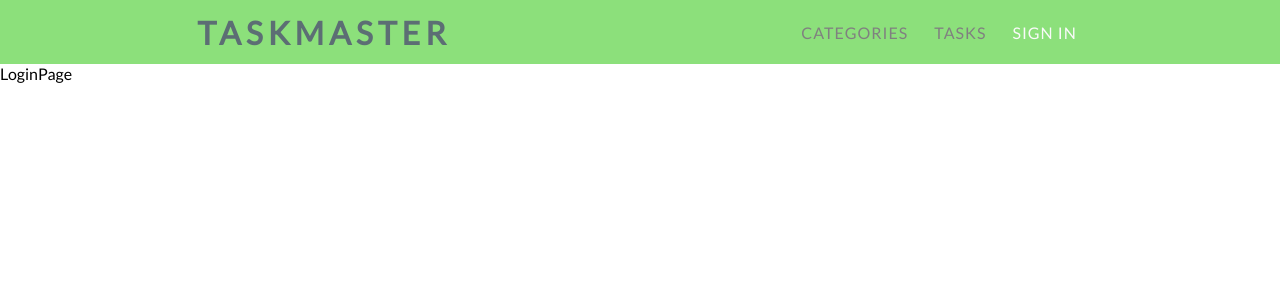
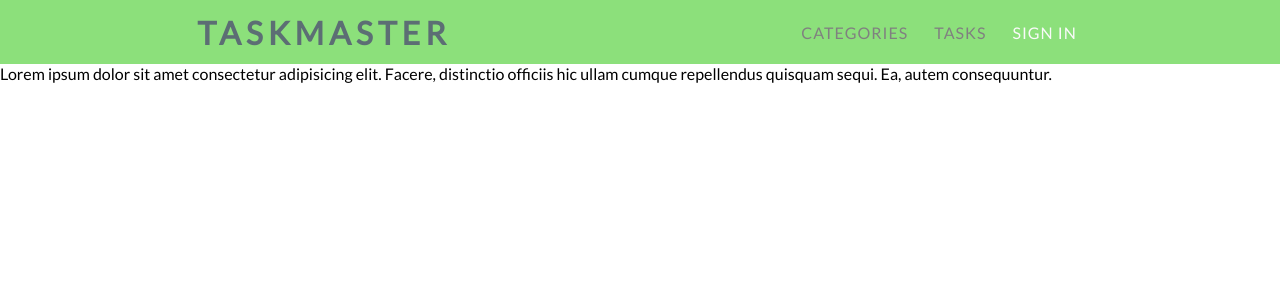
Before and after one commit to mxtng/taskmaster, a React (Create React App) app in the folder frontend/: page /login in a window 1280 px wide. Shown: the top 300 px of the page. Built offline with nearby package versions, Linux system fonts and the light colour scheme.

Commit message:
Typo fix & loader component renamed

```diff
--- /dev/null
+++ b/frontend/src/components/Loader/Loader.js
@@ -0,0 +1,8 @@
+import React from 'react';
+import './Loader.css';
+
+const Loader = () => {
+  return <div className='loader'>Loading...</div>;
+};
+
+export default Loader;
--- a/frontend/src/components/Modal/Modal.js
+++ b/frontend/src/components/Modal/Modal.js
@@ -1,14 +1,14 @@
 import React from 'react';
 import ReactDOM from 'react-dom';
 import Heading from '../Heading/Heading';
-import Spinner from '../Spinner/Spinner';
+import Loader from '../Loader/Loader';
 
 import './Modal.css';
 
 const Modal = (props) => {
   return ReactDOM.createPortal(
     <div className='modal'>
-      {!!props.spinner && <Spinner />}
+      {!!props.loader && <Loader />}
       {(!!props.children || !!props.title || !!props.actions) && (
         <div className='modal__content'>
           {!!props.onDismiss && (
--- a/frontend/src/components/Spinner/Spinner.js
+++ /dev/null
@@ -1,8 +0,0 @@
-import React from 'react';
-import './Spinner.css';
-
-const Spinner = () => {
-  return <div class='loader'>Loading...</div>;
-};
-
-export default Spinner;
--- a/frontend/src/pages/LoginPage/LoginPage.js
+++ b/frontend/src/pages/LoginPage/LoginPage.js
@@ -3,7 +3,13 @@ import React from 'react';
 import './LoginPage.css';
 
 const LoginPage = () => {
-  return <div>LoginPage</div>;
+  return (
+    <div>
+      Lorem ipsum dolor sit amet consectetur adipisicing elit. Facere,
+      distinctio officiis hic ullam cumque repellendus quisquam sequi. Ea, autem
+      consequuntur.
+    </div>
+  );
 };
 
 export default LoginPage;
--- a/frontend/src/pages/TasksPage/TasksPage.js
+++ b/frontend/src/pages/TasksPage/TasksPage.js
@@ -3,7 +3,7 @@ import { useQuery } from '@apollo/client';
 import Heading from '../../components/Heading/Heading';
 import TaskItem from '../../components/TaskItem/TaskItem';
 import Modal from '../../components/Modal/Modal';
-import Spinner from '../../components/Spinner/Spinner';
+import Loader from '../../components/Loader/Loader';
 import CreateTaskForm from '../../components/CreateTaskForm/CreateTaskForm';
 import Alert from '../../components/Alert/Alert';
 import { GET_TASKS } from '../../apollo/queries';
@@ -27,7 +27,7 @@ const TasksPage = () => {
         </button>
         <Heading title='Task List' />
         {loading ? (
-          <Spinner />
+          <Loader />
         ) : !error && data ? (
           data.tasks.map((task) => <TaskItem key={task.id} task={task} />)
         ) : (
```
Also changed, not shown: frontend/src/components/Loader/Loader.css (renamed from frontend/src/components/Spinner/Spinner.css).
